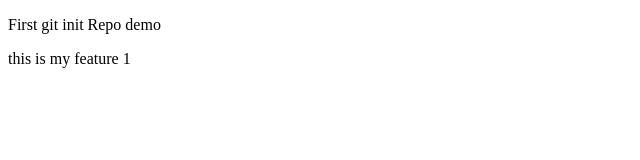
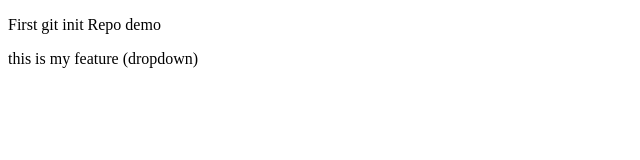
Before and after one commit to mnavaneeth44/localrepo, a plain HTML site: page index.html in a window 1280 px wide. Shown: the full height of the page, 0-640 px from the left. Drawn offline with Linux system fonts and the light colour scheme.

```diff
--- a/index.html
+++ b/index.html
@@ -7,6 +7,6 @@
 </head>
 <body>
   <p>First git init Repo demo</p>
-  <p>this is my feature 1</p>
+  <p>this is my feature (dropdown)</p>
 </body>
 </html>
```
